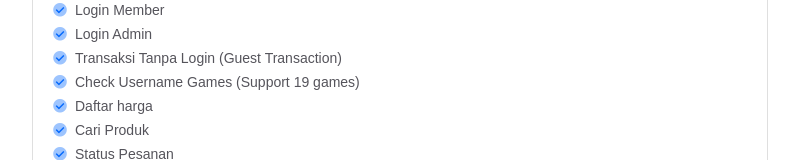
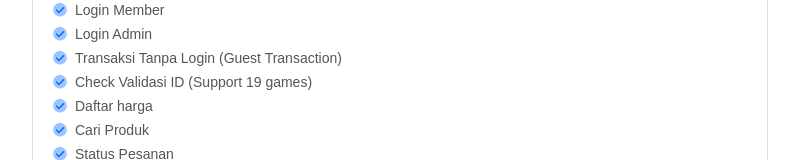
Before and after one commit to adriansahdotnet/kiosweb, a Next.js app: page /ourastore in a window 1280 px wide. Shown: the part 1593-1753 px from the top of the page, without its empty margins (240-1039 px from the left). Built offline with nearby package versions, Linux system fonts and the light colour scheme; no server answers; a web font is replaced by a local one.

Commit message:
edit banner

```diff
--- a/src/components/ourastore/ProductDetailsArea.js
+++ b/src/components/ourastore/ProductDetailsArea.js
@@ -236,7 +236,7 @@ const ProductDetailsArea = () => {
                           </li>
                           <li>
                             <i className="fad fa-check-circle text-primary me-2"></i>
-                            Check Username Games (Support 19 games)
+                            Check Validasi ID (Support 19 games)
                           </li>
                           <li>
                             <i className="fad fa-check-circle text-primary me-2"></i>
```
Also changed, not shown: public/assets/img/product/cgames.png.
